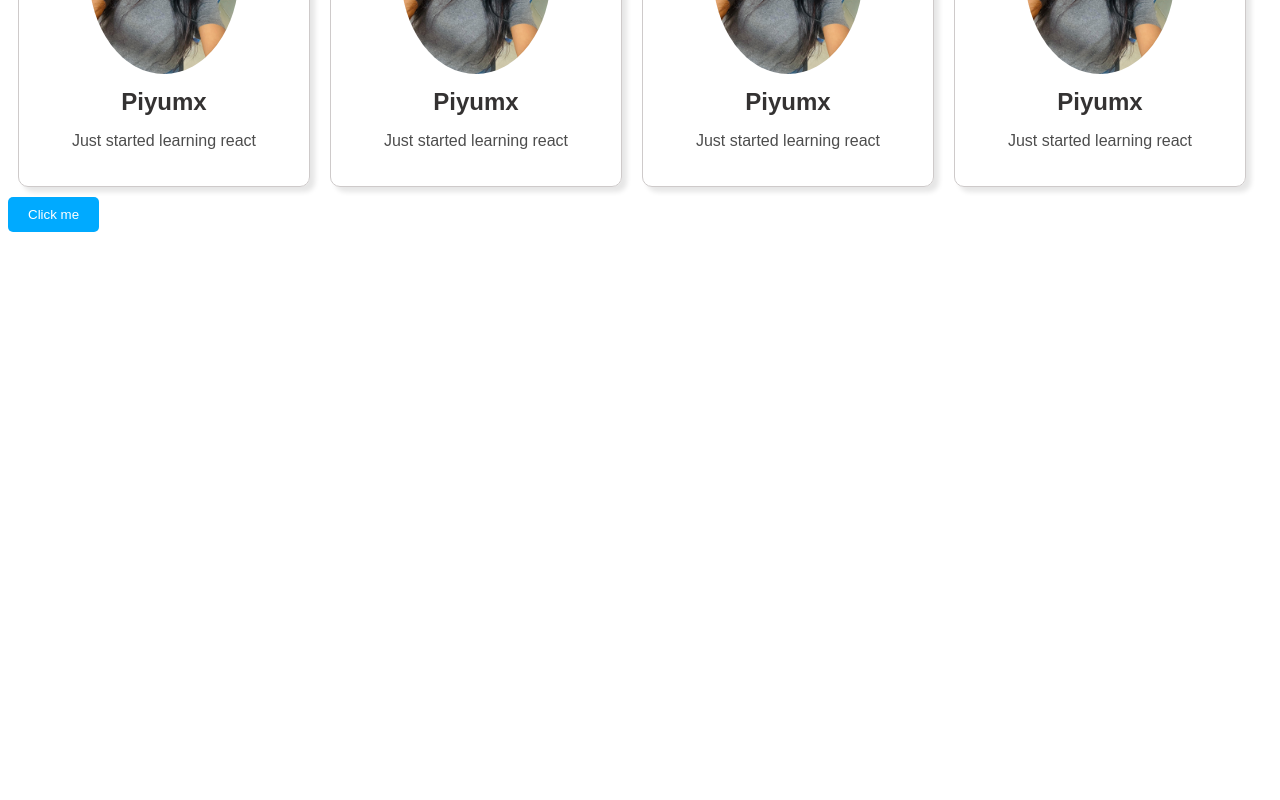
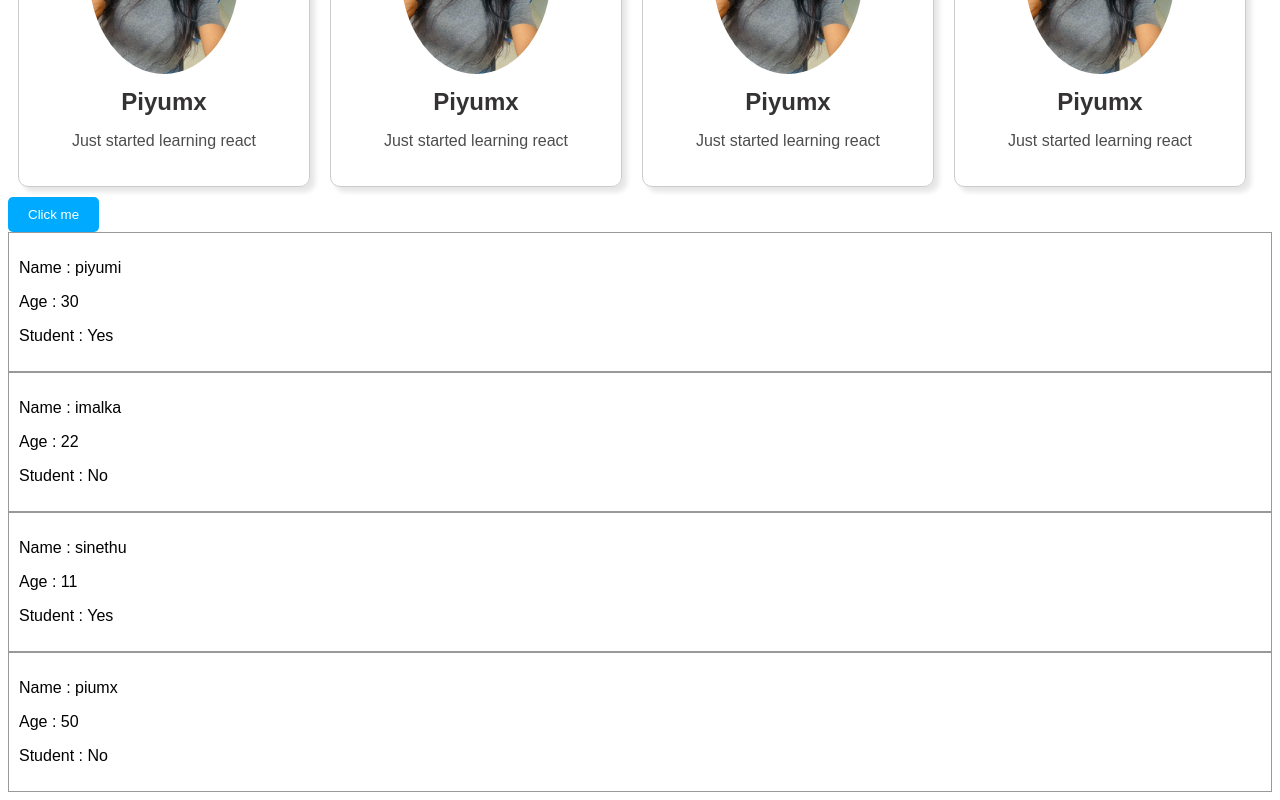
Before and after one commit to ipiyumii/my-react-app, a React (Vite) app: page / in a window 1280 px wide. Shown: the part 447-1247 px from the top of the page. Before the commit the page ends 800 px from the top, so only its background shows below. Built offline with nearby package versions, Linux system fonts and the light colour scheme.

Commit message:
create-props

```diff
--- a/src/App.jsx
+++ b/src/App.jsx
@@ -3,6 +3,7 @@ import Footer from './Footer.jsx'
 import Food from './Food.jsx';
 import Card from './Card.jsx';
 import Button from './Button/Button.jsx';
+import Student from './Student.jsx';
 
 function App() {
 
@@ -16,6 +17,11 @@ function App() {
       <Card/>
       <Card/>
       <Button/>
+      <Student name="piyumi" age={30} isStudent={true}/>
+      <Student name="imalka" age={22} isStudent={false}/>
+      <Student name="sinethu" age={11} isStudent={true}/>
+      <Student name="piumx" age={50} isStudent={false}/>
+
     </>
 
   );
--- /dev/null
+++ b/src/Student.jsx
@@ -0,0 +1,12 @@
+
+function Student(props){
+    return(
+        <div className="student">
+            <p>Name : {props.name}</p>
+            <p>Age : {props.age}</p>
+            <p>Student : {props.isStudent ?  "Yes" : "No"}</p>
+        </div>
+    );
+}
+
+export default Student
--- a/src/index.css
+++ b/src/index.css
@@ -28,3 +28,14 @@
   font-family: Arial, sans-serif;
   color: hsl(0, 0%, 30%);
 }
+
+.student{
+  font-family: Arial, sans-serif;
+  font-size: 1em;
+  padding: 10px;
+  border: 1px solid hsla(0, 0%, 50%, 0.8);
+}
+
+.student .p{
+  margin: 0;
+}
```
